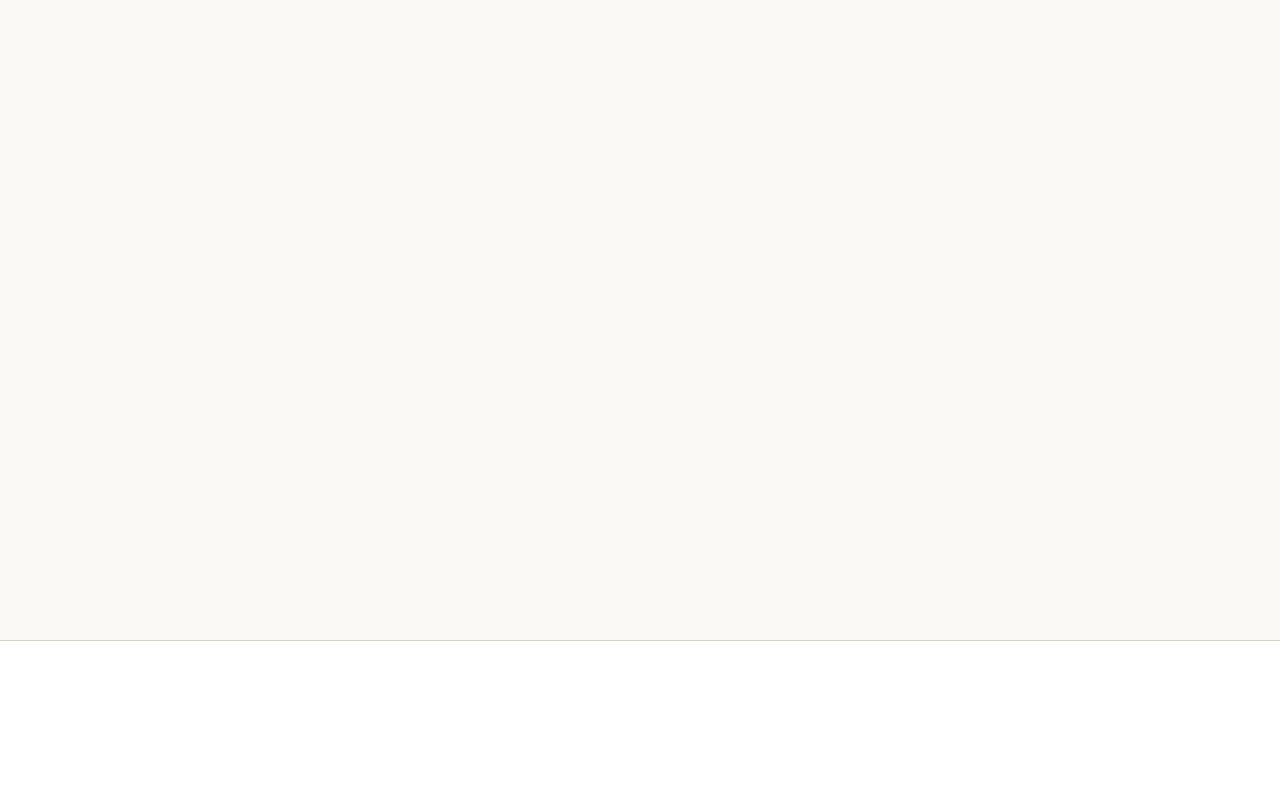
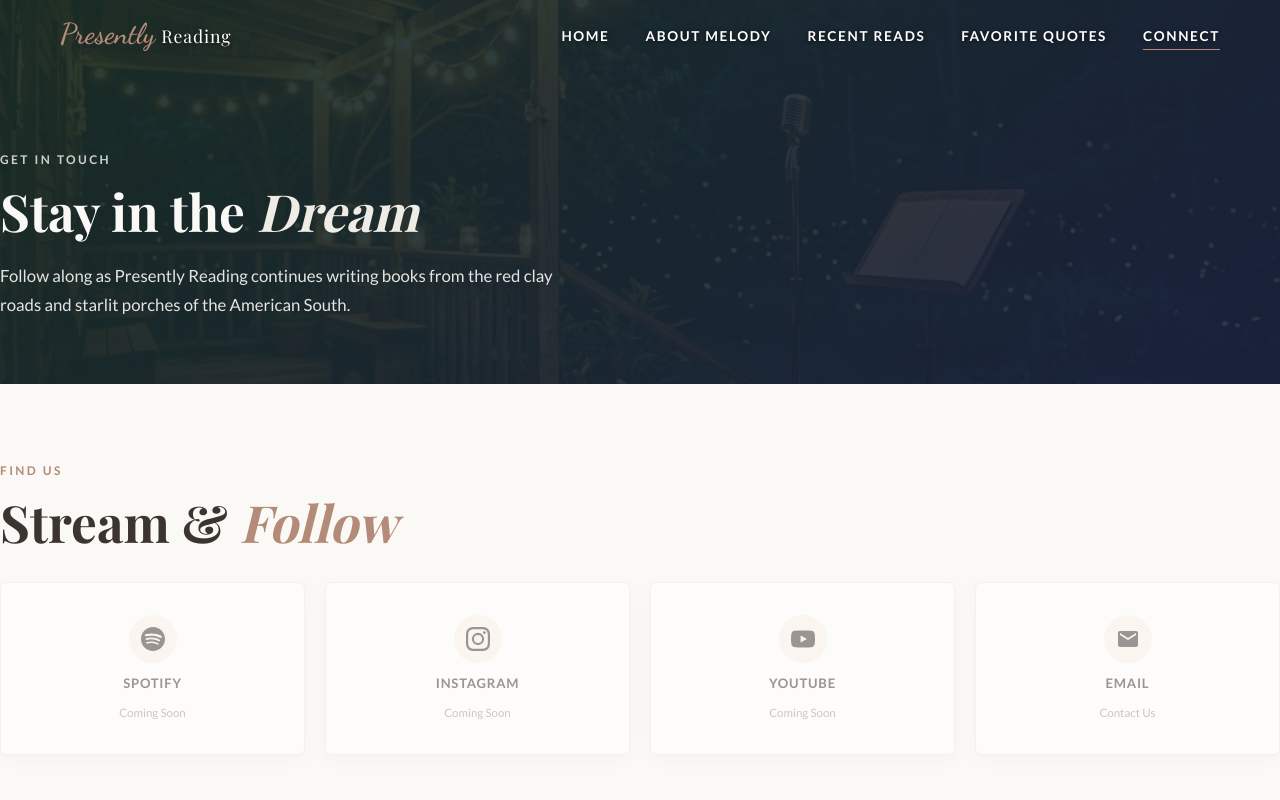
Before and after one commit to mikjcantrell-ai/presently-reading-frontend, an Angular app: page /contact in a window 1280 px wide. Shown: the top 800 px of the page. Built offline with nearby package versions, Linux system fonts and the light colour scheme; no server answers; a web font is replaced by a local one.

Commit message:
fix: make navbar and hero text legible on dark hero images like Connect page

```diff
--- a/src/app/app.component.ts
+++ b/src/app/app.component.ts
@@ -9,7 +9,7 @@ import { SeoService } from './core/services/seo.service';
   imports: [RouterOutlet, RouterLink, RouterLinkActive, CommonModule],
   template: `
     <!-- ── Global Navigation Bar ──────────────────────────────────────────── -->
-    <nav class="navbar" [class.scrolled]="scrolled" *ngIf="!isAdminRoute()">
+    <nav class="navbar" [class.scrolled]="scrolled" [class.dark-hero]="isDarkHeroPage" *ngIf="!isAdminRoute()">
       <div class="navbar-inner">
 
         <!-- Brand / Logo -->
@@ -139,6 +139,14 @@ import { SeoService } from './core/services/seo.service';
       padding: 4px 0;
       text-shadow: none;
     }
+    .navbar.dark-hero:not(.scrolled) .navbar-links a {
+      color: var(--white);
+      text-shadow: 0 1px 4px rgba(0,0,0,0.6);
+    }
+    .navbar.dark-hero:not(.scrolled) .logo-serif {
+      color: var(--white);
+      text-shadow: 0 1px 4px rgba(0,0,0,0.6);
+    }
     .navbar.scrolled .navbar-links a {
       color: var(--text-mid);
       text-shadow: none;
@@ -153,6 +161,9 @@ import { SeoService } from './core/services/seo.service';
     }
     .navbar-links a:hover,
     .navbar-links a.active { color: var(--accent); }
+    .navbar.dark-hero:not(.scrolled) .navbar-links a:hover,
+    .navbar.dark-hero:not(.scrolled) .navbar-links a.active { color: var(--white); }
+
     .navbar-links a:hover::after,
     .navbar-links a.active::after { width: 100%; }
 
@@ -176,6 +187,9 @@ import { SeoService } from './core/services/seo.service';
     }
     .navbar.scrolled .hamburger span {
       background: var(--text-dark);
+    }
+    .navbar.dark-hero:not(.scrolled) .hamburger span {
+      background: var(--white);
     }
     .hamburger.open span:nth-child(1) { transform: translateY(7px) rotate(45deg); }
     .hamburger.open span:nth-child(2) { opacity: 0; }
@@ -259,6 +273,10 @@ export class AppComponent implements OnInit {
 
   constructor(private seo: SeoService, private router: Router) {}
 
+  get isDarkHeroPage(): boolean {
+    return this.router.url.startsWith('/contact');
+  }
+
   isAdminRoute(): boolean {
     return this.router.url.startsWith('/admin');
   }
--- a/src/styles.css
+++ b/src/styles.css
@@ -76,7 +76,7 @@ a { text-decoration: none; color: inherit; }
   margin-bottom: 12px;
 }
 
-.section-label.light { color: var(--accent); }
+.section-label.light { color: var(--cream); opacity: 0.8; }
 
 .section-title {
   font-family: var(--font-serif);
@@ -92,8 +92,8 @@ a { text-decoration: none; color: inherit; }
   color: var(--accent);
 }
 
-.section-title.light { color: var(--text-dark); }
-.section-title.light em { color: var(--accent); }
+.section-title.light { color: var(--cream); }
+.section-title.light em { color: var(--cream-dark, #F1E5D1); }
 
 .section-desc {
   font-family: var(--font-sans);
@@ -103,7 +103,7 @@ a { text-decoration: none; color: inherit; }
   line-height: 1.7;
 }
 
-.section-desc.light { color: var(--text-mid); }
+.section-desc.light { color: var(--cream); opacity: 0.9; }
 
 .section-header.center {
   text-align: center;
```
